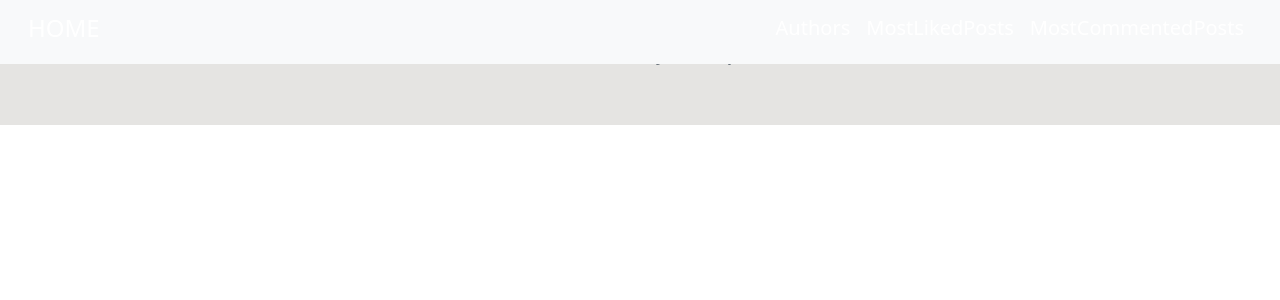
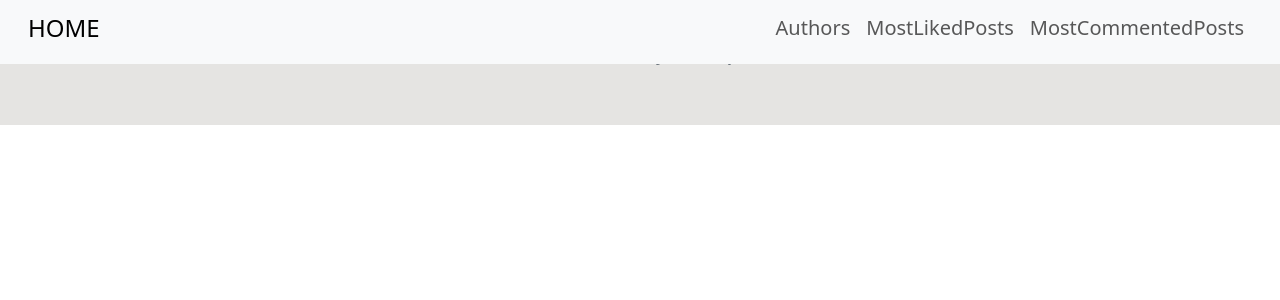
Before and after one commit to SanVidurath/blog-website, a React (Vite) app: page / in a window 1280 px wide. Shown: the top 300 px of the page. Built offline with nearby package versions, Linux system fonts and the light colour scheme.

Commit message:
updated Header.tsx

```diff
--- a/src/components/Header.tsx
+++ b/src/components/Header.tsx
@@ -11,7 +11,7 @@ const Header = () => {
             className="navbar-brand"
             style={{ cursor: "pointer" }}
           >
-            <p className="h4 text-white">HOME</p>
+            <p className="h4">HOME</p>
           </Link>
           <button
             className="navbar-toggler"
@@ -32,12 +32,12 @@ const Header = () => {
                   className={"nav-link"}
                   aria-current="page"
                 >
-                  <p className="h5 text-white">Authors</p>
+                  <p className="h5">Authors</p>
                 </Link>
               </li>
               <li className="nav-item">
                 <Link to="/blog-website/MostLikedPosts" className={"nav-link"}>
-                  <p className="h5 text-white">MostLikedPosts</p>
+                  <p className="h5">MostLikedPosts</p>
                 </Link>
               </li>
               <li className="nav-item">
@@ -45,7 +45,7 @@ const Header = () => {
                   to="/blog-website/MostCommentedPosts"
                   className={"nav-link"}
                 >
-                  <p className="h5 text-white">MostCommentedPosts</p>
+                  <p className="h5">MostCommentedPosts</p>
                 </Link>
               </li>
             </ul>
```
